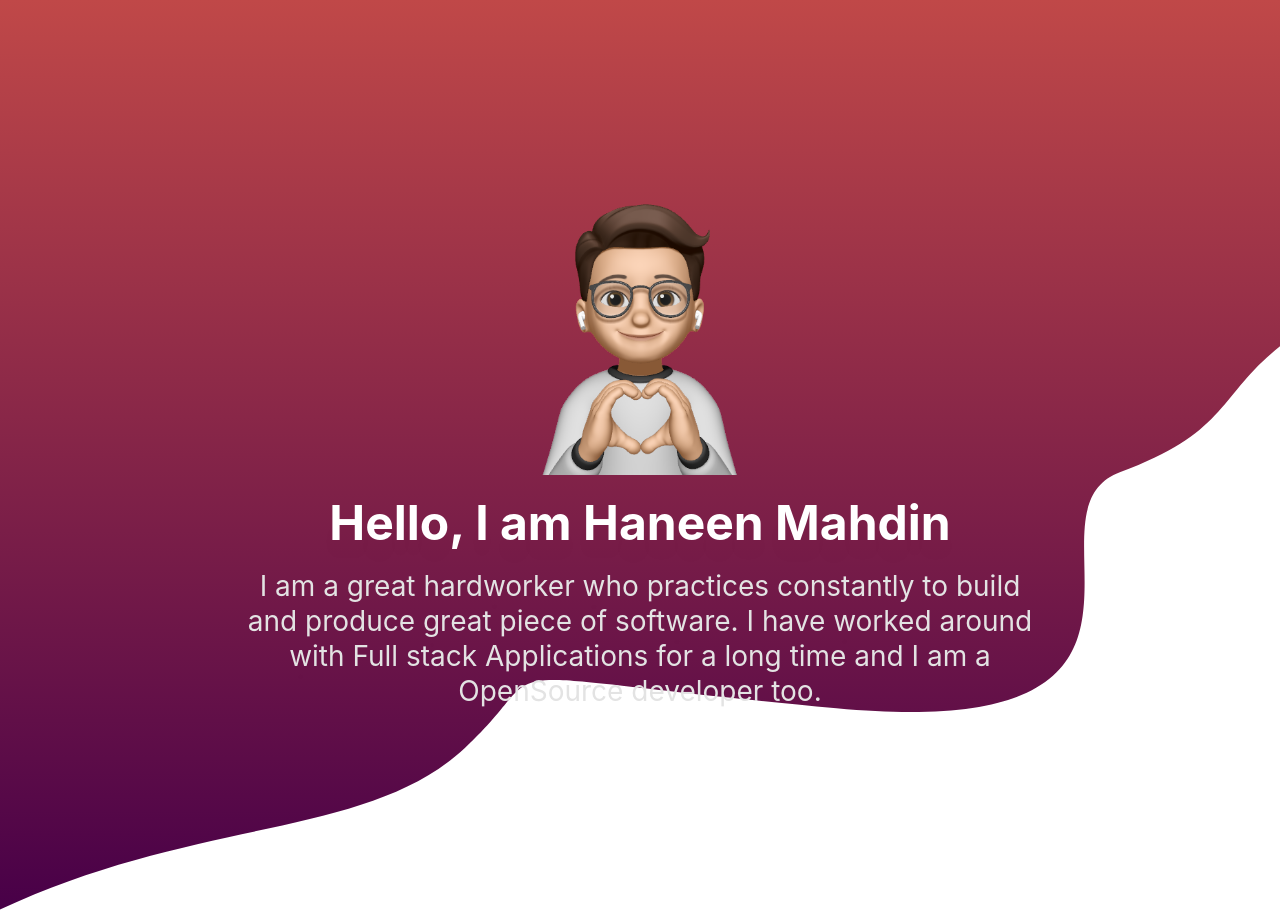
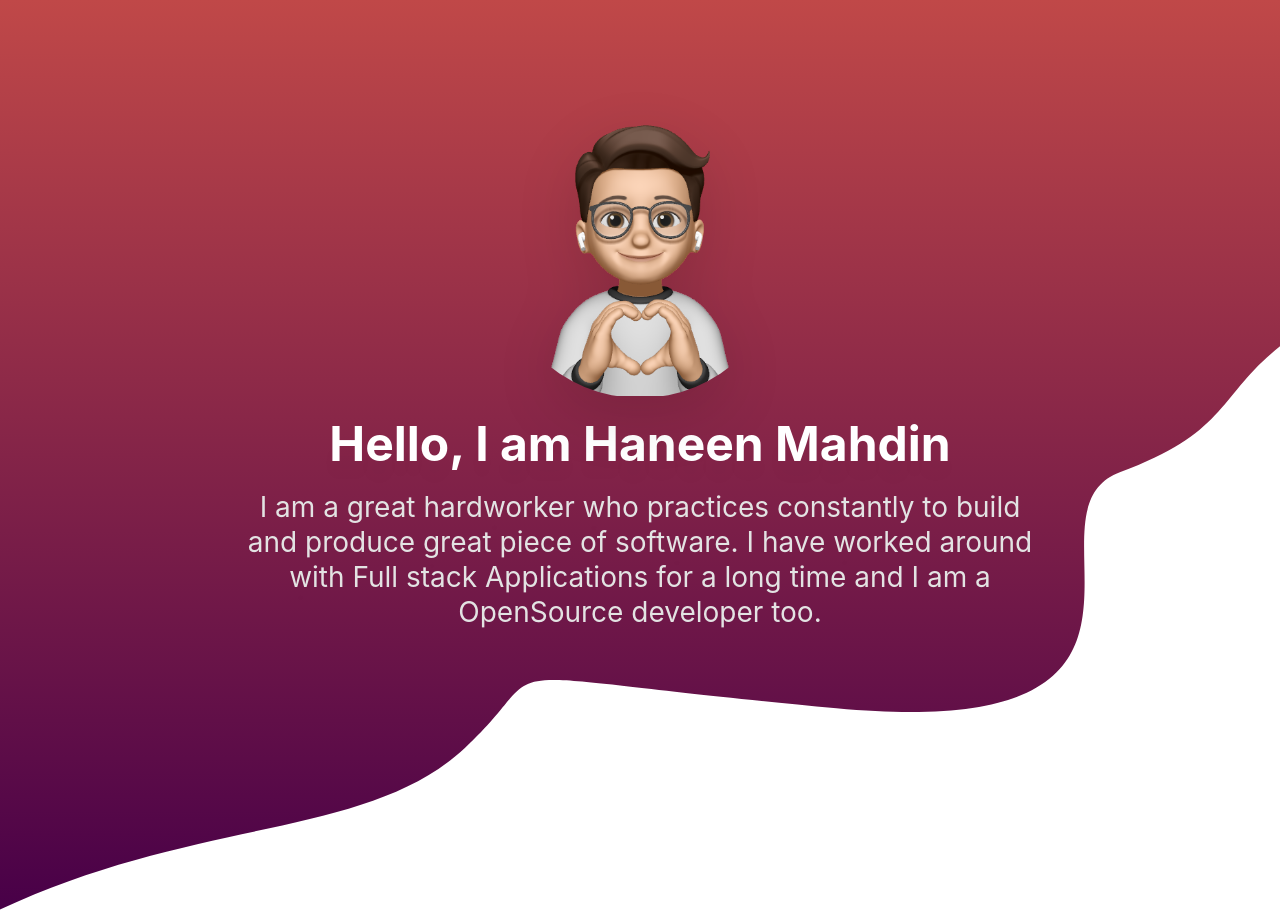
Before and after one commit to haneenmahd/haneenmahd.github.io, a React (Vite) app: page / in a window 1280 px wide. Built offline with nearby package versions, Linux system fonts and the light colour scheme.

Commit message:
adjust spacing and add shadow to avatar

```diff
--- a/src/components/Main.jsx
+++ b/src/components/Main.jsx
@@ -6,7 +6,7 @@ const MainContainer = styled.div`
     flex-direction: column;
     justify-content: center;
     align-items: center;
-    padding: 179px 234px;
+    padding: 100px 234px;
 
     * {
         margin: 8px 0;
@@ -16,7 +16,8 @@ const MainContainer = styled.div`
 const MainAvatar = styled.img`
     height: 290px;
     width: 290px;
-    border-radius: 50px;
+    border-radius: 100%;
+    filter: drop-shadow(0px 19px 29px rgba(0, 0, 0, 0.12));
 `;
 
 const MainHeader = styled.h1`
```
